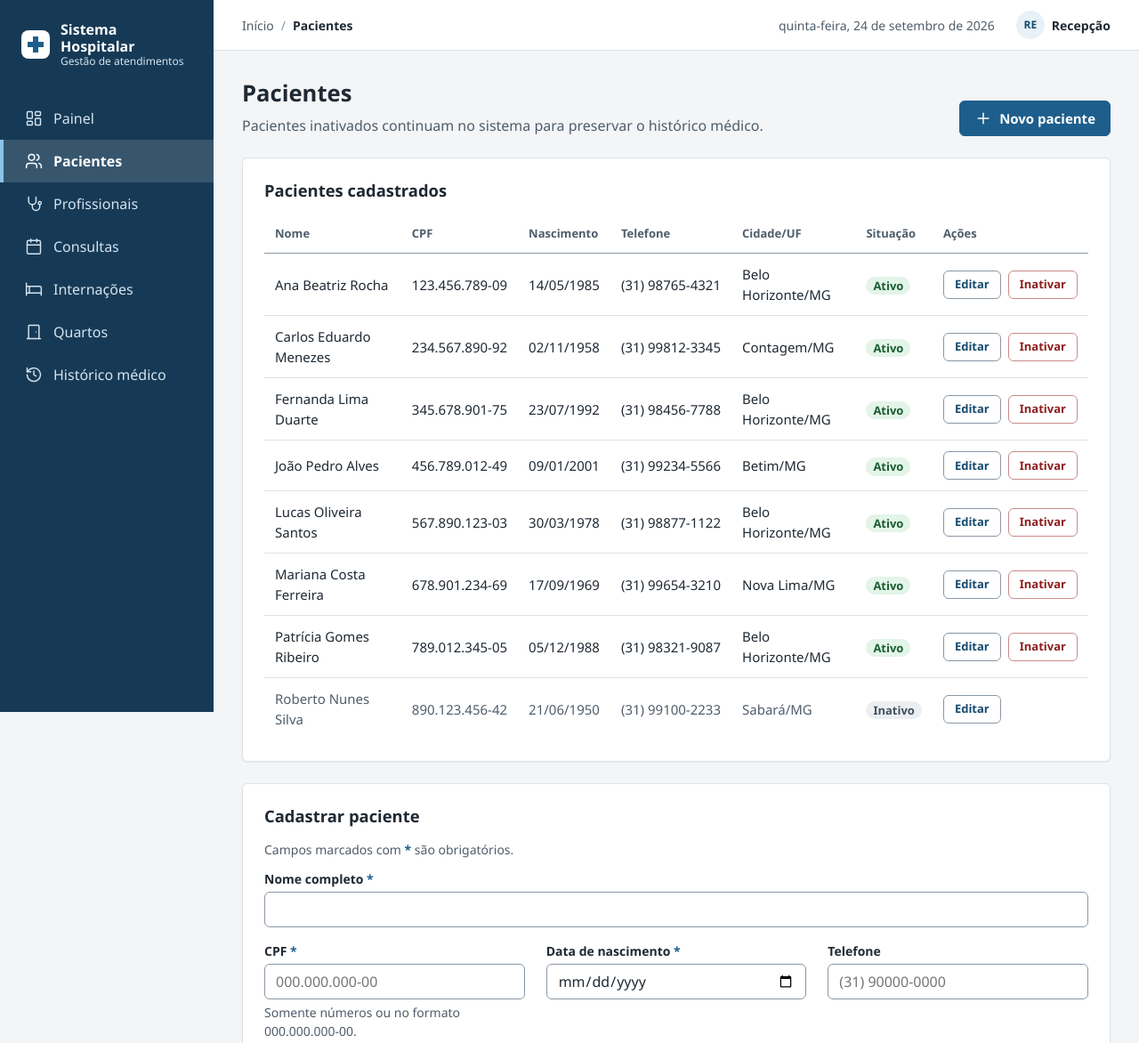
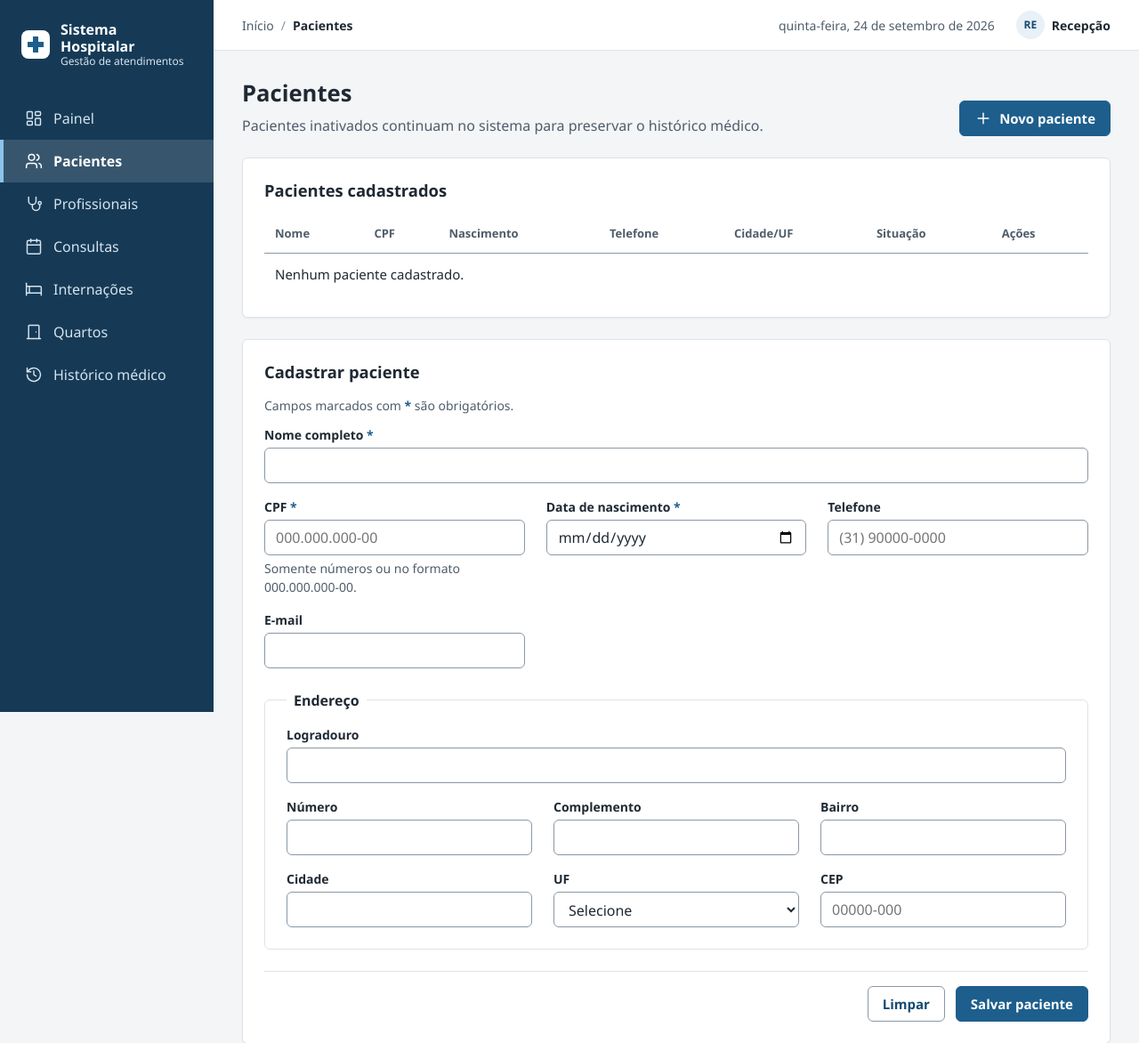
Before and after one commit to pedrolsrt/sistema-hospitalar, a Spring Boot app: page /pacientes.html in a window 1280 px wide. Shown: the top 1172 px of the page at 89% size. Run offline with Spring Boot 4, Linux system fonts and the light colour scheme; data that the repository does not hold is empty; database files in the repository are not loaded.

Commit message:
fix: corrige a integração das telas de pacientes e profissionais

```diff
--- a/src/main/resources/static/js/pacientes.js
+++ b/src/main/resources/static/js/pacientes.js
@@ -1,43 +1,13 @@
 (function () {
 	'use strict';
 
+	var requisitar = Api.requisitar;
 	var formulario = document.getElementById('form-paciente');
 	var corpo = document.getElementById('lista-pacientes');
 	var aviso = document.getElementById('aviso-api');
 	var idEmEdicao = null;
 	var temporizadorAviso;
 	var camposEndereco = ['logradouro', 'numero', 'complemento', 'bairro', 'cidade', 'uf', 'cep'];
-
-	async function requisitar(url, opcoes) {
-		var resposta;
-		try {
-			resposta = await fetch(url, Object.assign({
-				headers: { 'Content-Type': 'application/json' }
-			}, opcoes || {}));
-		} catch (erro) {
-			throw new Error('Não foi possível conectar à API. Verifique se o servidor está disponível.');
-		}
-
-		if (!resposta.ok) {
-			var texto = await resposta.text();
-			var problema;
-			try {
-				problema = texto ? JSON.parse(texto) : {};
-			} catch (erroDeParse) {
-				throw new Error('A API respondeu com erro (' + resposta.status + ').');
-			}
-			var mensagensCampos = Array.isArray(problema.campos)
-				? problema.campos.map(function (campo) {
-					return campo.campo + ': ' + campo.mensagem;
-				})
-				: [];
-			throw new Error(mensagensCampos.length
-				? mensagensCampos.join(' ')
-				: problema.detail || problema.title || 'A API respondeu com erro (' + resposta.status + ').');
-		}
-
-		return resposta.status === 204 ? null : resposta.json();
-	}
 
 	function mostrarAviso(mensagem) {
 		aviso.textContent = mensagem;
@@ -157,6 +127,7 @@
 		camposEndereco.forEach(function (campo) {
 			formulario.elements[campo].value = paciente.endereco ? paciente.endereco[campo] || '' : '';
 		});
+		atualizarRequisitosEndereco();
 		document.getElementById('titulo-cadastro').textContent = 'Editar paciente';
 		formulario.querySelector('[type="submit"]').textContent = 'Salvar alterações';
 		document.getElementById('cadastro').scrollIntoView({ behavior: 'smooth' });
@@ -215,13 +186,12 @@
 	});
 
 	formulario.addEventListener('reset', function () {
-		window.setTimeout(function () {
-			idEmEdicao = null;
-			formulario.elements.cpf.disabled = false;
-			document.getElementById('titulo-cadastro').textContent = 'Cadastrar paciente';
-			formulario.querySelector('[type="submit"]').textContent = 'Salvar paciente';
-			atualizarRequisitosEndereco();
-		});
+		idEmEdicao = null;
+		formulario.elements.cpf.disabled = false;
+		document.getElementById('titulo-cadastro').textContent = 'Cadastrar paciente';
+		formulario.querySelector('[type="submit"]').textContent = 'Salvar paciente';
+		// Os campos só voltam ao valor inicial depois deste evento.
+		window.setTimeout(atualizarRequisitosEndereco);
 	});
 
 	carregarPacientes();
--- a/src/main/resources/static/pacientes.html
+++ b/src/main/resources/static/pacientes.html
@@ -5,6 +5,7 @@
 	<meta name="viewport" content="width=device-width, initial-scale=1">
 	<title>Pacientes | Sistema Hospitalar</title>
 	<link rel="stylesheet" href="css/estilo.css">
+	<script src="js/api.js" defer></script>
 	<script src="js/pacientes.js" defer></script>
 </head>
 <body>
@@ -66,119 +67,7 @@
 								<th scope="col">Ações</th>
 							</tr>
 						</thead>
-						<tbody>
-							<tr>
-								<td class="quebra">Ana Beatriz Rocha</td>
-								<td>123.456.789-09</td>
-								<td>14/05/1985</td>
-								<td>(31) 98765-4321</td>
-								<td class="quebra">Belo Horizonte/MG</td>
-								<td><span class="etiqueta etiqueta-ativo">Ativo</span></td>
-								<td>
-									<div class="acoes">
-										<button type="button" class="botao botao-secundario botao-pequeno" data-prototipo aria-label="Editar Ana Beatriz Rocha">Editar</button>
-										<button type="button" class="botao botao-perigo botao-pequeno" data-prototipo aria-label="Inativar Ana Beatriz Rocha">Inativar</button>
-									</div>
-								</td>
-							</tr>
-							<tr>
-								<td class="quebra">Carlos Eduardo Menezes</td>
-								<td>234.567.890-92</td>
-								<td>02/11/1958</td>
-								<td>(31) 99812-3345</td>
-								<td class="quebra">Contagem/MG</td>
-								<td><span class="etiqueta etiqueta-ativo">Ativo</span></td>
-								<td>
-									<div class="acoes">
-										<button type="button" class="botao botao-secundario botao-pequeno" data-prototipo aria-label="Editar Carlos Eduardo Menezes">Editar</button>
-										<button type="button" class="botao botao-perigo botao-pequeno" data-prototipo aria-label="Inativar Carlos Eduardo Menezes">Inativar</button>
-									</div>
-								</td>
-							</tr>
-							<tr>
-								<td class="quebra">Fernanda Lima Duarte</td>
-								<td>345.678.901-75</td>
-								<td>23/07/1992</td>
-								<td>(31) 98456-7788</td>
-								<td class="quebra">Belo Horizonte/MG</td>
-								<td><span class="etiqueta etiqueta-ativo">Ativo</span></td>
-								<td>
-									<div class="acoes">
-										<button type="button" class="botao botao-secundario botao-pequeno" data-prototipo aria-label="Editar Fernanda Lima Duarte">Editar</button>
-										<button type="button" class="botao botao-perigo botao-pequeno" data-prototipo aria-label="Inativar Fernanda Lima Duarte">Inativar</button>
-									</div>
-								</td>
-							</tr>
-							<tr>
-								<td class="quebra">João Pedro Alves</td>
-								<td>456.789.012-49</td>
-								<td>09/01/2001</td>
-								<td>(31) 99234-5566</td>
-								<td class="quebra">Betim/MG</td>
-								<td><span class="etiqueta etiqueta-ativo">Ativo</span></td>
-								<td>
-									<div class="acoes">
-										<button type="button" class="botao botao-secundario botao-pequeno" data-prototipo aria-label="Editar João Pedro Alves">Editar</button>
-										<button type="button" class="botao botao-perigo botao-pequeno" data-prototipo aria-label="Inativar João Pedro Alves">Inativar</button>
-									</div>
-								</td>
-							</tr>
-							<tr>
-								<td class="quebra">Lucas Oliveira Santos</td>
-								<td>567.890.123-03</td>
-								<td>30/03/1978</td>
-								<td>(31) 98877-1122</td>
-								<td class="quebra">Belo Horizonte/MG</td>
-								<td><span class="etiqueta etiqueta-ativo">Ativo</span></td>
-								<td>
-									<div class="acoes">
-										<button type="button" class="botao botao-secundario botao-pequeno" data-prototipo aria-label="Editar Lucas Oliveira Santos">Editar</button>
-										<button type="button" class="botao botao-perigo botao-pequeno" data-prototipo aria-label="Inativar Lucas Oliveira Santos">Inativar</button>
-									</div>
-								</td>
-							</tr>
-							<tr>
-								<td class="quebra">Mariana Costa Ferreira</td>
-								<td>678.901.234-69</td>
-								<td>17/09/1969</td>
-								<td>(31) 99654-3210</td>
-								<td class="quebra">Nova Lima/MG</td>
-								<td><span class="etiqueta etiqueta-ativo">Ativo</span></td>
-								<td>
-									<div class="acoes">
-										<button type="button" class="botao botao-secundario botao-pequeno" data-prototipo aria-label="Editar Mariana Costa Ferreira">Editar</button>
-										<button type="button" class="botao botao-perigo botao-pequeno" data-prototipo aria-label="Inativar Mariana Costa Ferreira">Inativar</button>
-									</div>
-								</td>
-							</tr>
-							<tr>
-								<td class="quebra">Patrícia Gomes Ribeiro</td>
-								<td>789.012.345-05</td>
-								<td>05/12/1988</td>
-								<td>(31) 98321-9087</td>
-								<td class="quebra">Belo Horizonte/MG</td>
-								<td><span class="etiqueta etiqueta-ativo">Ativo</span></td>
-								<td>
-									<div class="acoes">
-										<button type="button" class="botao botao-secundario botao-pequeno" data-prototipo aria-label="Editar Patrícia Gomes Ribeiro">Editar</button>
-										<button type="button" class="botao botao-perigo botao-pequeno" data-prototipo aria-label="Inativar Patrícia Gomes Ribeiro">Inativar</button>
-									</div>
-								</td>
-							</tr>
-							<tr class="inativo">
-								<td class="quebra">Roberto Nunes Silva</td>
-								<td>890.123.456-42</td>
-								<td>21/06/1950</td>
-								<td>(31) 99100-2233</td>
-								<td class="quebra">Sabará/MG</td>
-								<td><span class="etiqueta etiqueta-inativo">Inativo</span></td>
-								<td>
-									<div class="acoes">
-										<button type="button" class="botao botao-secundario botao-pequeno" data-prototipo aria-label="Editar Roberto Nunes Silva">Editar</button>
-									</div>
-								</td>
-							</tr>
-						</tbody>
+						<tbody id="lista-pacientes"></tbody>
 					</table>
 				</div>
 			</section>
@@ -186,7 +75,7 @@
 			<section class="painel" id="cadastro" aria-labelledby="titulo-cadastro">
 				<h2 id="titulo-cadastro">Cadastrar paciente</h2>
 				<p class="dica">Campos marcados com <span class="obrigatorio" aria-hidden="true">*</span> são obrigatórios.</p>
-				<form>
+				<form id="form-paciente">
 					<div class="grade-form">
 						<div class="campo campo-largo">
 							<label for="nome">Nome completo <span class="obrigatorio" aria-hidden="true">*</span></label>
@@ -203,11 +92,11 @@
 						</div>
 						<div class="campo">
 							<label for="telefone">Telefone</label>
-							<input type="tel" id="telefone" name="telefone" autocomplete="tel" placeholder="(31) 90000-0000">
+							<input type="tel" id="telefone" name="telefone" maxlength="20" autocomplete="tel" placeholder="(31) 90000-0000">
 						</div>
 						<div class="campo">
 							<label for="email">E-mail</label>
-							<input type="email" id="email" name="email" autocomplete="email">
+							<input type="email" id="email" name="email" maxlength="150" autocomplete="email">
 						</div>
 					</div>
 
@@ -216,23 +105,23 @@
 						<div class="grade-form">
 							<div class="campo campo-largo">
 								<label for="logradouro">Logradouro</label>
-								<input type="text" id="logradouro" name="logradouro" autocomplete="address-line1">
+								<input type="text" id="logradouro" name="logradouro" maxlength="150" autocomplete="address-line1">
 							</div>
 							<div class="campo">
 								<label for="numero">Número</label>
-								<input type="text" id="numero" name="numero" inputmode="numeric">
+								<input type="text" id="numero" name="numero" maxlength="10" inputmode="numeric">
 							</div>
 							<div class="campo">
 								<label for="complemento">Complemento</label>
-								<input type="text" id="complemento" name="complemento" autocomplete="address-line2">
+								<input type="text" id="complemento" name="complemento" maxlength="100" autocomplete="address-line2">
 							</div>
 							<div class="campo">
 								<label for="bairro">Bairro</label>
-								<input type="text" id="bairro" name="bairro">
+								<input type="text" id="bairro" name="bairro" maxlength="100">
 							</div>
 							<div class="campo">
 								<label for="cidade">Cidade</label>
-								<input type="text" id="cidade" name="cidade" autocomplete="address-level2">
+								<input type="text" id="cidade" name="cidade" maxlength="100" autocomplete="address-level2">
 							</div>
 							<div class="campo">
 								<label for="uf">UF</label>
@@ -262,8 +151,8 @@
 			</section>
 		</main>
 
-		<footer class="rodape">Sistema de Informação Hospitalar · Protótipo da Sprint 1</footer>
+		<footer class="rodape">Sistema de Informação Hospitalar</footer>
 	</div>
-	<div id="aviso-prototipo" class="aviso" role="status" aria-live="polite"></div>
+	<div id="aviso-api" class="aviso" role="status" aria-live="polite"></div>
 </body>
 </html>
--- a/src/main/resources/static/profissionais.html
+++ b/src/main/resources/static/profissionais.html
@@ -5,6 +5,7 @@
 	<meta name="viewport" content="width=device-width, initial-scale=1">
 	<title>Profissionais | Sistema Hospitalar</title>
 	<link rel="stylesheet" href="css/estilo.css">
+	<script src="js/api.js" defer></script>
 	<script src="js/profissionais.js" defer></script>
 </head>
 <body>
@@ -59,7 +60,7 @@
 							<tr>
 								<th scope="col">Nome</th>
 								<th scope="col">Registro profissional</th>
-								<th scope="col">Especialidade</th>
+								<th scope="col">Categoria e área</th>
 								<th scope="col">Contato</th>
 								<th scope="col">Situação</th>
 								<th scope="col">Ações</th>
```
Also changed, not shown: src/main/resources/static/js/api.js (added, +39 -0 lines), src/main/resources/static/js/profissionais.js (+5 -36 lines).
